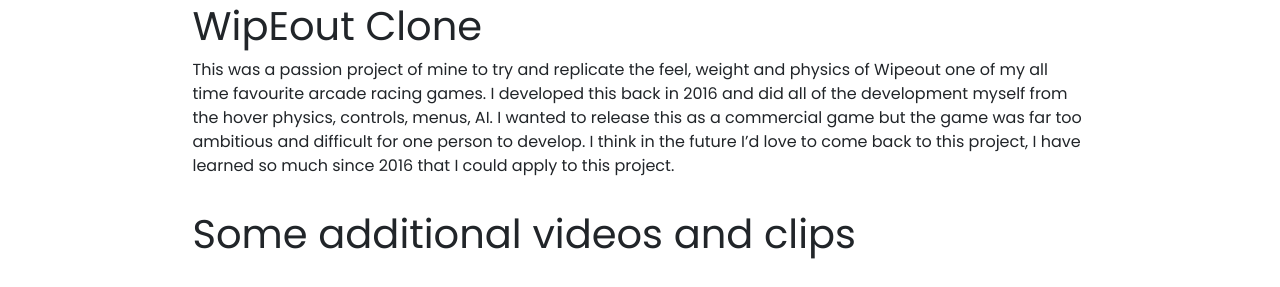
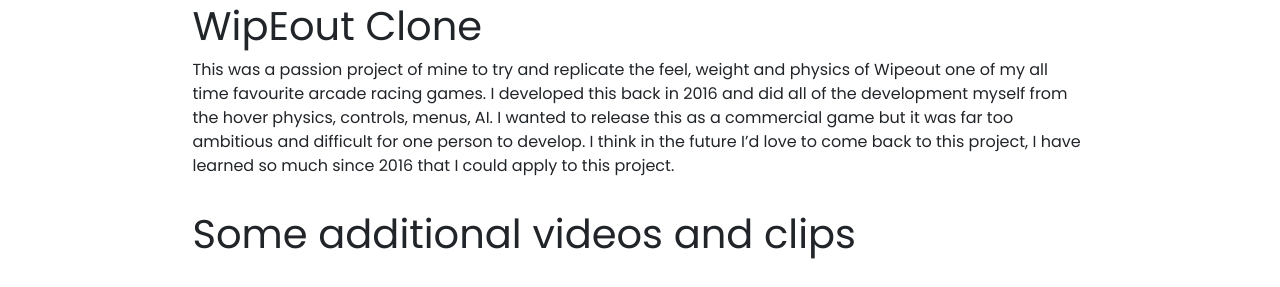
Before and after one commit to Bufferoverflovv/bufferoverflovv.github.io, a Jekyll site: the page built from _projects/(1) WipEout Clone.md, in a window 1280 px wide. Shown: the part 152-439 px from the top of the page. Built offline with Jekyll 4.4.1, drawn with Linux system fonts in a browser that asks for light colours; nearby versions of some CDN libraries.

Commit message:
Update (1) WipEout Clone.md

```diff
--- a/_projects/(1) WipEout Clone.md
+++ b/_projects/(1) WipEout Clone.md
@@ -7,7 +7,7 @@ description: An intense speed arcade hover racing game developed by myself. The
 
 # WipEout Clone
 
-This was a passion project of mine to try and replicate the feel, weight and physics of Wipeout one of my all time favourite arcade racing games. I developed this back in 2016 and did all of the development myself from the hover physics, controls, menus, AI. I wanted to release this as a commercial game but the game was far too ambitious and difficult for one person to develop. I think in the future I'd love to come back to this project, I have learned so much since 2016 that I could apply to this project.
+This was a passion project of mine to try and replicate the feel, weight and physics of Wipeout one of my all time favourite arcade racing games. I developed this back in 2016 and did all of the development myself from the hover physics, controls, menus, AI. I wanted to release this as a commercial game but it was far too ambitious and difficult for one person to develop. I think in the future I'd love to come back to this project, I have learned so much since 2016 that I could apply to this project.
 
 # Some additional videos and clips
 ## Demo/Protoype
```
